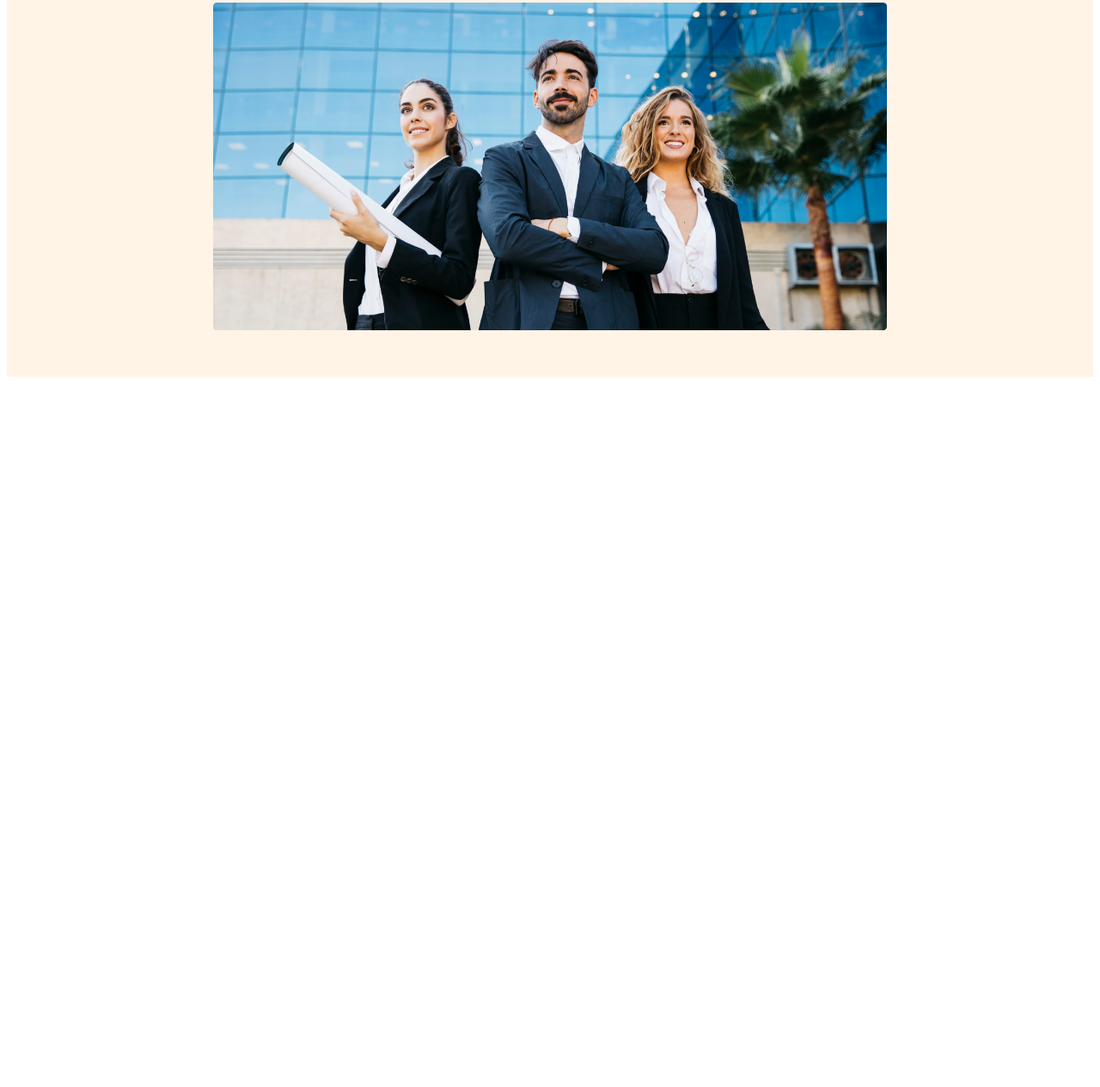
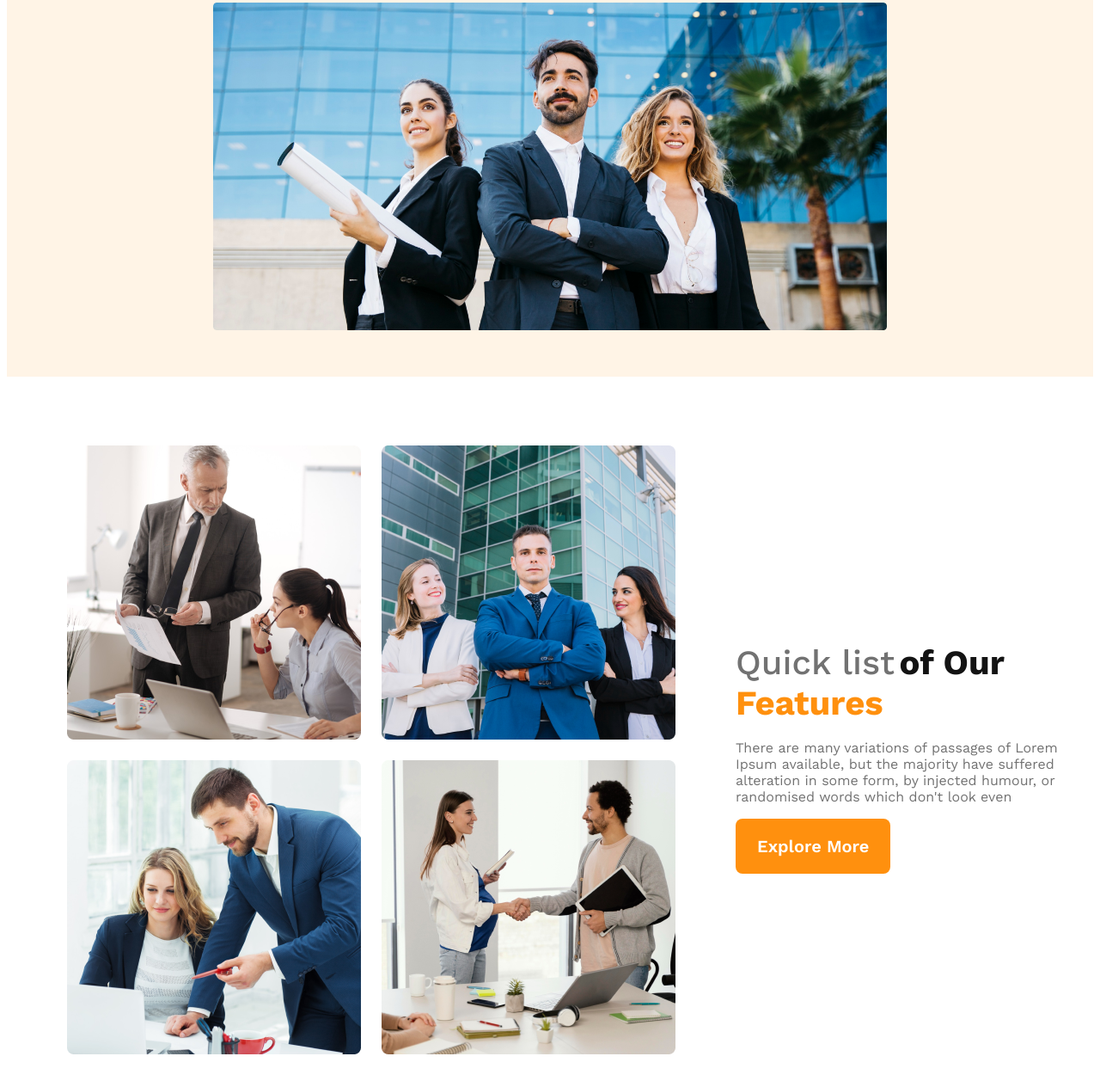
Before and after one commit to jonayeds/G3-Architect-project, a plain HTML site: page index.html in a window 1280 px wide. Shown: the part 558-1822 px from the top of the page at 86% size. Before the commit the page ends 1004 px from the top, so only its background shows below. Drawn offline with nearby package versions, Linux system fonts and the light colour scheme.

Commit message:
completed teams section

```diff
--- a/index.html
+++ b/index.html
@@ -20,13 +20,27 @@
         <div class="banner">
             <div class="banner-text">
                 <h1 class="banner-title">Brand New Group of Architects</h1>
-            <p class="banner-description">There are many variations of passages of Lorem Ipsum available, but the majority have suffered alteration in some form, by injected humour, or randomised words which don't look even</p>
+            <p class="section-description">There are many variations of passages of Lorem Ipsum available, but the majority have suffered alteration in some form, by injected humour, or randomised words which don't look even</p>
             <button class="btn-primary">Explore More</button>
             </div>
             <img src="images/banner.png" alt="">
         </div>
     </header>
-    <main></main>
+    <main>
+       <section class="teams">
+        <div class="teams-img-container">
+            <img src="images/team1.png" alt="">
+            <img src="images/team2.png" alt="">
+            <img src="images/team3.png" alt="">
+            <img src="images/team4.png" alt="">
+        </div>
+        <div class="teams-text">
+            <h3 class="teams-title"><span class="lighter">Quick list</span> <span class="bolder">of Our</span><span class="highlight"> Features</span></h3>
+            <p class="section-description">There are many variations of passages of Lorem Ipsum available, but the majority have suffered alteration in some form, by injected humour, or randomised words which don't look even</p>
+            <button class="btn-primary">Explore More</button>
+        </div>
+       </section>
+    </main>
     <footer></footer>
 </body>
 </html>
--- a/styles/styles.css
+++ b/styles/styles.css
@@ -16,6 +16,11 @@
   padding: 20px 25px;
   border: none;
   cursor: pointer;
+}
+.section-description {
+    color: #727272;
+    font-size: 1rem;
+    font-weight: 400;
   }
 
 /* header styles */
@@ -58,43 +63,76 @@ nav a {
   font-size: 4rem;
   font-weight: 700;
 }
-.banner-description {
-  color: #727272;
-  font-size: 1rem;
-  font-weight: 400;
-}
-.banner img{
+
+.banner img {
   margin-top: 20px;
   width: 100%;
 }
 
+/* main section */
+main {
+  max-width: 1440px;
+  margin: 0 auto;
+}
+.teams {
+  display: flex;
+  align-items: center;
+}
+.teams-img-container {
+  display: grid;
+  grid-template-columns: repeat(2, 1fr);
+  gap: 1.5rem;
+  padding: 80px 70px;
+}
+.bolder {
+  color: #131313;
 
-
+  font-size: 2.5rem;
+  font-weight: 700;
+}
+.lighter {
+  color: #727272;
+  font-size: 2.5rem;
+  font-weight: 500;
+}
+.highlight {
+  color: #ff900e;
+  font-size: 2.5rem;
+  font-weight: 700;
+}
 
 /* responsive media queries for small devices */
-@media screen and (max-width: 576px){
-    header{
+@media screen and (max-width: 576px) {
+  header {
     padding: 10px 10px;
     margin: 0;
   }
-    nav {
-
+  nav, .teams {
     flex-direction: column;
-
   }
+  .teams-img-container{
+    grid-template-columns: 1fr;
+    padding: 10px 10px;
+  }
+  .teams-text{
+    padding: 0 0px;
   }
 
 
+}
+
 /* media queries for media devices */
 
-@media screen and (min-width: 577px) and (max-width:992px)  {
-    nav {
-
+@media screen and (min-width: 577px) and (max-width: 992px) {
+  nav, .teams {
     flex-direction: column;
-
   }
-header{
+  header {
     padding: 10px 10px;
     margin: 0;
   }
+  .teams-text{
+    padding: 0 30px;
   }
+
+}
```
Lines whose indentation alone changed are shown as unchanged.
